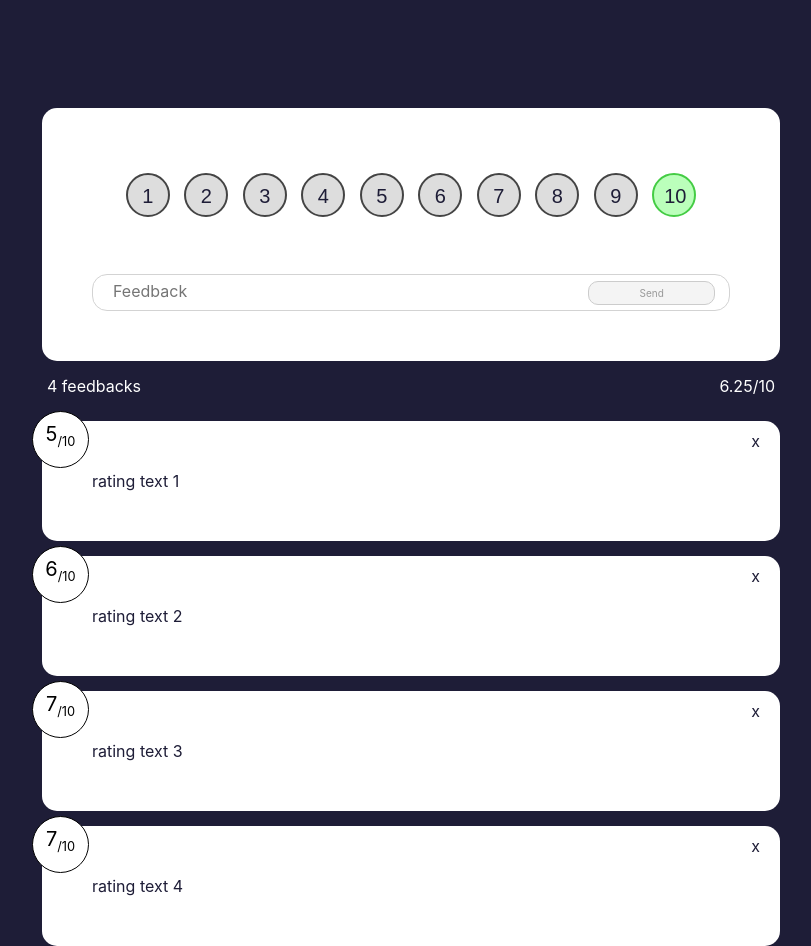
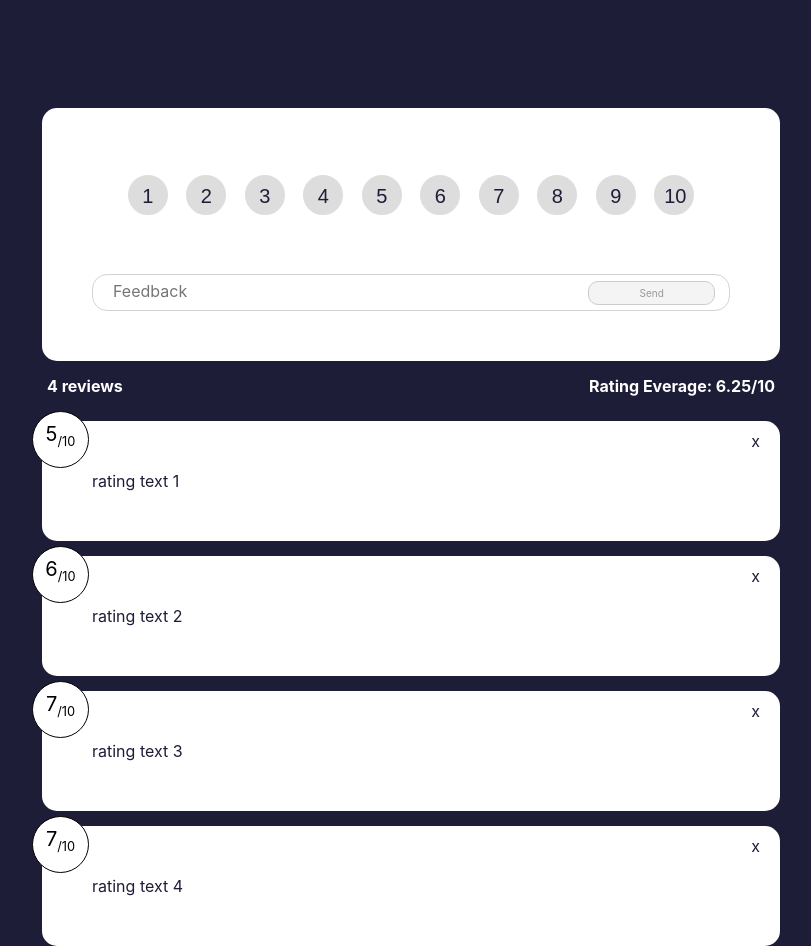
Before and after one commit to m-housni/feedback-app-with-svelte, a Svelte app: page / in a window 1280 px wide. Shown: the whole page, without its empty margins (229-1040 px from the left). Built offline with nearby package versions, Linux system fonts and the light colour scheme.

Commit message:
added rating select, add/delete feedback plus transitio effetcts

```diff
--- a/src/App.svelte
+++ b/src/App.svelte
@@ -4,7 +4,7 @@
   import Card from './components/Card.svelte'
 
 
-	let feedback = [
+	$: feedback = [
     {
       id: 1,
       rating: 5,
@@ -33,11 +33,16 @@
       return fb.id != fbId
     })
   }
+
+  const handleNewFeedback = (e) => {
+    feedback = [e.detail, ... feedback]
+
+  }
 </script>
 
 <main class="container">
 
-  <FeedbackForm />
+  <FeedbackForm on:new-feedback={handleNewFeedback}/>
 
 	<FeedbackList feedback="{feedback}" on:delete-feedback={deleteFeedback}/>
 	<!--
--- a/src/components/FeedbackForm.svelte
+++ b/src/components/FeedbackForm.svelte
@@ -1,25 +1,56 @@
 <script>
+import {createEventDispatcher} from 'svelte'
+const dispatch = createEventDispatcher()
+
 import RatingSelect from './RatingSelect.svelte'
+import {v4 as uuidv4} from 'uuid'
 let btnDisabled = true, error = null
+let rating = null
+let text = ''
 
 const handleInput = (e) => {
   let ln = e.target.value.trim().length
   if(ln>=10) {
     btnDisabled = false
     error = null
+    text = e.target.value
   } else {
     btnDisabled = true
     error = 'Min 10 chars'
   }
 }
 
+const handleSelect = (e) => {
+  rating = e.detail
+}
+
+const handleSubmit = () => {
+  // validation
+  if(!rating) {
+    alert('Please rate!')
+    return
+  }
+
+  // new feedback
+  const newFeedback = {
+    id: uuidv4(),
+    text: text,
+    rating: +rating
+  }
+
+  // push new feedback to feedbacks
+  dispatch('new-feedback',newFeedback)
+  text = ''
+
+}
+
 </script>
 
-<form>
-  <RatingSelect />
+<form on:submit|preventDefault={handleSubmit}>
+  <RatingSelect on:rating-select={handleSelect} />
   <div class="input-group text-center">
-    <input type="text" placeholder="Feedback" on:input={handleInput}>
-    <button disabled={btnDisabled}>Send</button>
+    <input type="text" value={text} placeholder="Feedback" on:input={handleInput}>
+    <button type="submit" disabled={btnDisabled}>Send</button>
   </div>
   {#if error}
     <span class="error-badge">{error}</span>
--- a/src/components/FeedbackList.svelte
+++ b/src/components/FeedbackList.svelte
@@ -1,5 +1,6 @@
 <script>
 	import FeedbackItem from './FeedbackItem.svelte'
+  import {fade, scale} from 'svelte/transition'
 
   export let feedback = []
   console.log(feedback)
@@ -13,18 +14,20 @@
 <main>
 
   {#if count }
-  <div class="space-around">
+  <div class="space-around" style="font-weight:bold">
     <div class="float-left">
-      <span class="badge">{count} {count == 1 ? 'feedback' : 'feedbacks'}</span>
+      <span class="badge">{count} {count == 1 ? 'review' : 'reviews'}</span>
     </div>
     <div class="float-right">
-      <span class="badge">{avg.rating / count}/10</span>
+      <span class="badge">Rating Everage: {avg.rating / count}/10</span>
     </div>
   </div>
   {/if}
 
   {#each feedback as fb (fb.id)}
-    <FeedbackItem {fb}  on:delete-feedback/>
+    <div in:scale out:scale>
+      <FeedbackItem {fb}  on:delete-feedback/>
+    </div>
   {/each}
 </main>
 
--- a/src/components/RatingSelect.svelte
+++ b/src/components/RatingSelect.svelte
@@ -1,10 +1,16 @@
 <script>
+import {createEventDispatcher} from 'svelte'
+const dispatch = createEventDispatcher()
 let ratings =  [1,2,3,4,5,6,7,8,9,10]
+
+const onChange = (e) => {
+  dispatch('rating-select', e.currentTarget.value)
+}
 </script>
 
 <div class="radio-toolbar">
     {#each ratings as rating (rating)}
-      <input type="radio" id="num{rating}" name="rating" value="{rating}" checked>
+      <input type="radio" id="num{rating}" name="rating" value="{rating}" on:change={onChange}>
       <label for="num{rating}">{rating}</label>
     {/each}
 </div>
@@ -30,7 +36,7 @@ let ratings =  [1,2,3,4,5,6,7,8,9,10]
     padding:10px;
     font-family: sans-serif, Arial;
     font-size: 20px;
-    border: 2px solid #444;
+    border: 2px solid #fff;
     border-radius: 50%;
     text-align: center;
     margin: 5px
@@ -41,12 +47,13 @@ let ratings =  [1,2,3,4,5,6,7,8,9,10]
 }
 
 .radio-toolbar input[type="radio"]:focus + label {
-    border: 2px dashed #444;
+    border: 2px solid #444;
 }
 
 .radio-toolbar input[type="radio"]:checked + label {
-    background-color: #bfb;
-    border-color: #4c4;
+    background-color: #1E1D37;
+    color: #fff;
+    font-size: 20px;
 }
 
 
```
Also changed, not shown: assets/img4.png (added), 1 other file (tests, documents, lock files or other folders).
